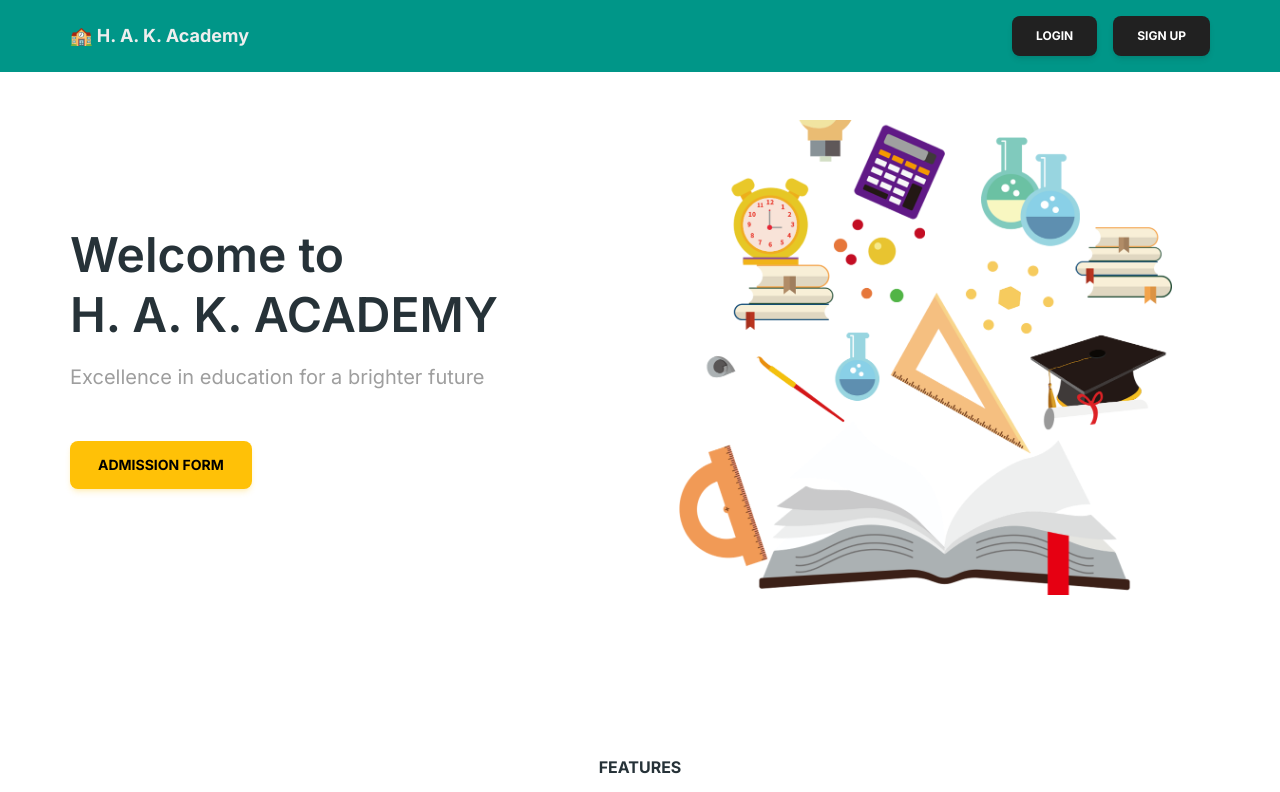
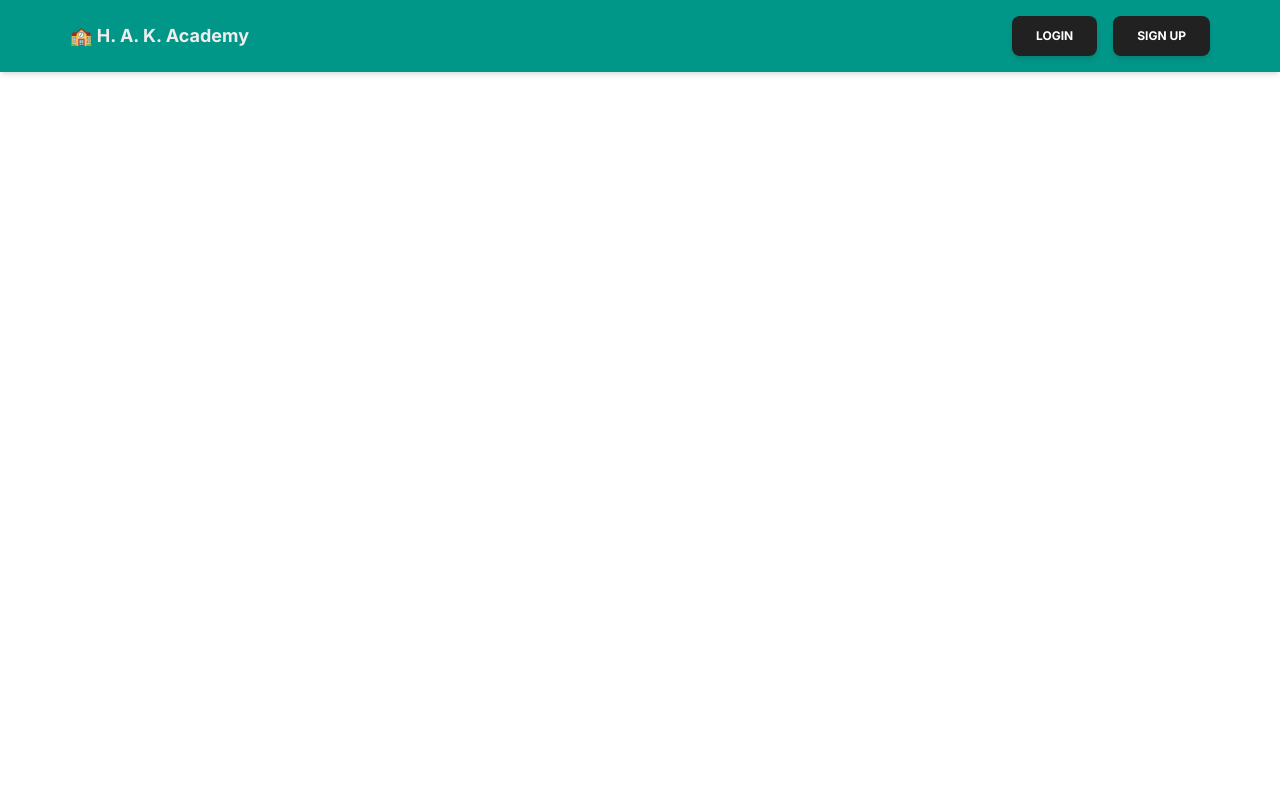
Before and after one commit to salsadsid/school-management-frontend, a React (Vite) app: page / in a window 1280 px wide. Shown: the top 792 px of the page. Built offline with nearby package versions, Linux system fonts and the light colour scheme.

Commit message:
disable home page

```diff
--- a/src/App.jsx
+++ b/src/App.jsx
@@ -1,6 +1,6 @@
 import { Auth, Dashboard, MainLayout } from "@/layouts";
 import { AdmissionForm } from "@/pages/admission-form";
-import { Home } from "./pages/home";
+// import { Home } from "./pages/home";
 
 import { Route, Routes } from "react-router-dom";
 import SuccessComponent from "./components/Success/SuccessComponent";
@@ -10,7 +10,7 @@ function App() {
   return (
     <Routes>
       <Route path="/" element={<MainLayout />}>
-        <Route index element={<Home />} />
+        {/* <Route index element={<Home />} /> */}
         <Route path="/auth/*" element={<Auth />} />
         <Route path="/admission-form" element={<AdmissionForm />} />
         <Route path="/success" element={<SuccessComponent />} />
```
